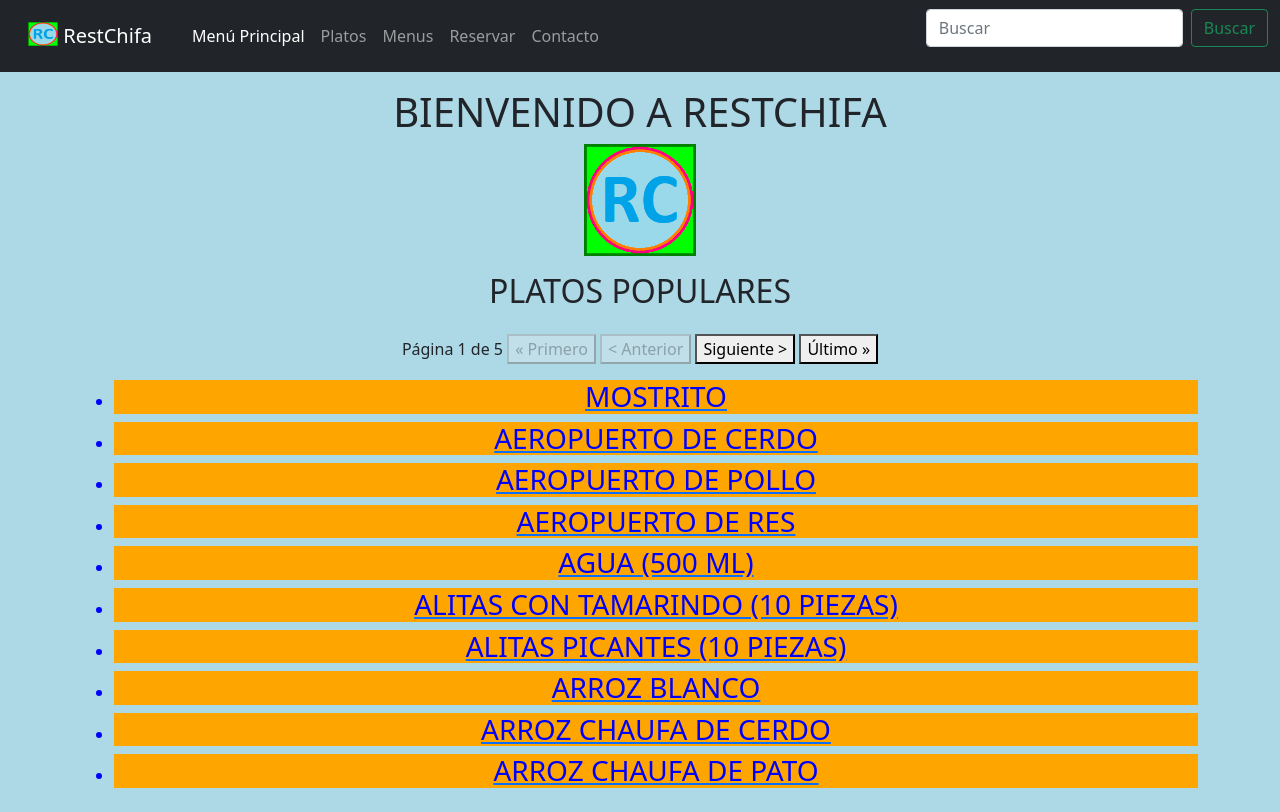
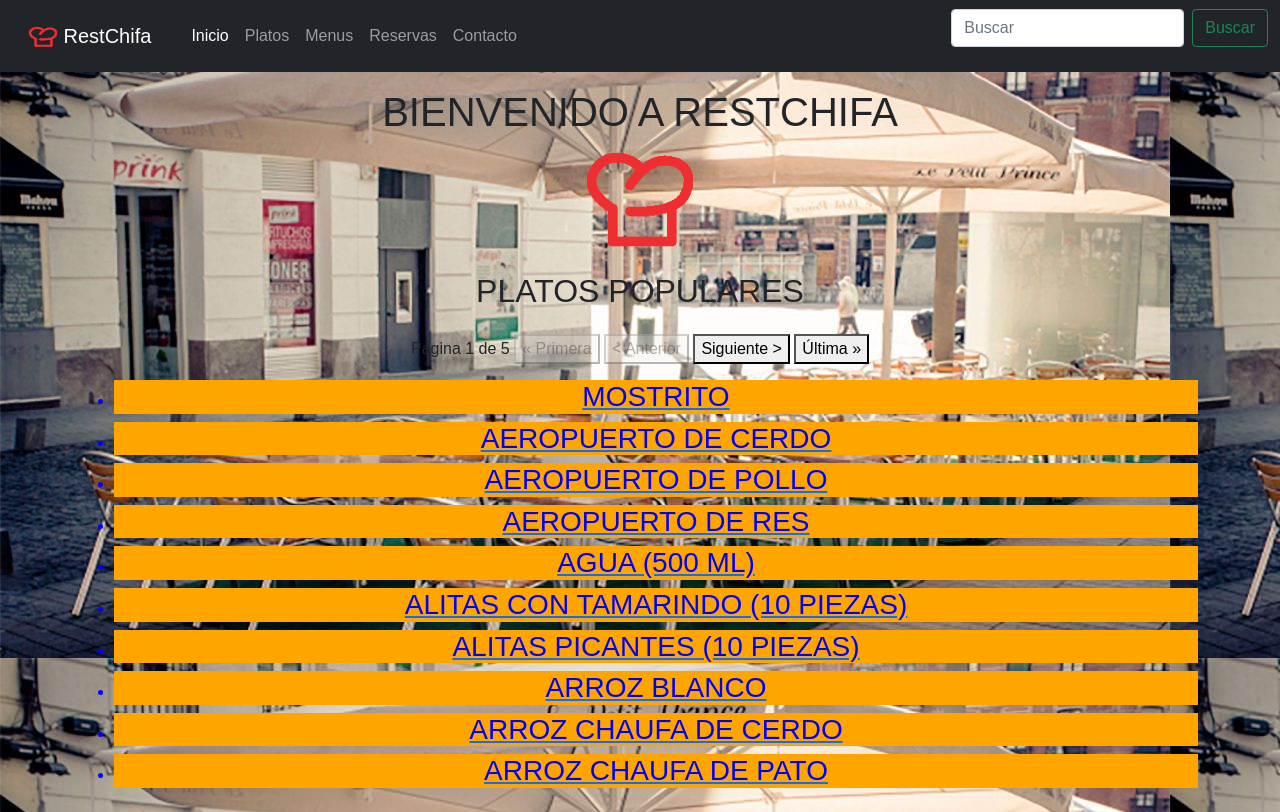
Before and after one commit to AntonioHristov/RestChifa, a Django app: page /restChifa/ in a window 1280 px wide. Run offline with Django 3.2, Linux system fonts and the light colour scheme; data comes from the database, SQL or seed files in the repository; both versions use the stored data as it was after the commit; some libraries are stand-ins or nearby versions.

Commit message:
posibles detalles finales v1

```diff
--- a/django/finalProyect/finalProyect/settings.py
+++ b/django/finalProyect/finalProyect/settings.py
@@ -140,11 +140,11 @@ MESSAGE_ERROR_RESERVES = "Elige una fecha válida, debe haber al menos 1 hora de
 
 PAGINATOR_PER_PAGE = 10
 
-URL_INDEX = "principal"
+URL_INDEX = "inicio/"
 URL_DISHES = "platos/"
 URL_DISH = "plato/"
 URL_MENUS = "menus/"
 URL_MENU = "menu/"
-URL_RESERVE = "reservar/"
+URL_RESERVE = "reservas/"
 URL_CONTACT = "contacto/"
 URL_DATA_RESERVES = "proximas_reservas/"
--- a/django/finalProyect/restChifa/static/restChifa/css/main/index.css
+++ b/django/finalProyect/restChifa/static/restChifa/css/main/index.css
@@ -1,6 +1,7 @@
 body
 {
-    background-color: lightblue;
+    background-image: url("./../../img/logo/background.jpg");
+    font-family: fantasy;
 }
 
 a li
--- a/django/finalProyect/restChifa/templates/restChifa/dish_detail.html
+++ b/django/finalProyect/restChifa/templates/restChifa/dish_detail.html
@@ -43,7 +43,7 @@
         </div>
         <div class="row">
             <div class="col-sm-12 col-md-12 col-lg-12 col-xl-12">
-                <li><h2>Popularidad: Pedido {{ dish.popular }} {% if dish.popular != 1 %} veces. {% else %} vez. {% endif %}</h2></li>
+                <li><h2>Popularidad: Pedido {{ dish.popular }} {% if dish.popular != 1 %} veces {% else %} vez {% endif %}</h2></li>
             </div>
         </div>
     </ul>
--- a/django/finalProyect/restChifa/templates/restChifa/navegation.html
+++ b/django/finalProyect/restChifa/templates/restChifa/navegation.html
@@ -23,10 +23,10 @@
         </button>
         <div class="collapse navbar-collapse" id="navbarNavAltMarkup">
             <div class="navbar-nav">
-                <a class="nav-link {{ nav_index_active }}" aria-current="page" href="{{settings.BASE_DIR}}/restChifa/{{url_page.index}}">Menú Principal</a>
+                <a class="nav-link {{ nav_index_active }}" aria-current="page" href="{{settings.BASE_DIR}}/restChifa/{{url_page.index}}">Inicio</a>
                 <a class="nav-link {{ nav_dishes_active }}" href="{{settings.BASE_DIR}}/restChifa/{{url_page.dishes}}">Platos</a>
                 <a class="nav-link {{ nav_menus_active }}" href="{{settings.BASE_DIR}}/restChifa/{{url_page.menus}}">Menus</a>
-                <a class="nav-link {{ nav_reserve_active }}" href="{{settings.BASE_DIR}}/restChifa/{{url_page.reserve}}">Reservar</a>
+                <a class="nav-link {{ nav_reserve_active }}" href="{{settings.BASE_DIR}}/restChifa/{{url_page.reserve}}">Reservas</a>
                 <a class="nav-link {{ nav_contact_active }}" href="{{settings.BASE_DIR}}/restChifa/{{url_page.contact}}">Contacto</a>
                 {% if user.is_superuser %}
                     <a class="nav-link {{ nav_data_reserves_active }}" href="{{settings.BASE_DIR}}/restChifa/{{url_page.data_reserves}}">Próximas Reservas</a>
--- a/django/finalProyect/restChifa/templates/restChifa/paginator.html
+++ b/django/finalProyect/restChifa/templates/restChifa/paginator.html
@@ -2,18 +2,18 @@
     {% if page_object.paginator.num_pages != 1 %} <!-- If there are more than 1 page -->
         Página {{ page_object.number }} de {{ page_object.paginator.num_pages }}
         {% if page_object.has_previous %}
-            <a href="?page=1"><button>&laquo; Primero</button></a>
+            <a href="?page=1"><button>&laquo; Primera</button></a>
             <a href="?page={{ page_object.previous_page_number }}"><button>&lt; Anterior</button></a>
         {% else %}
-            <button disabled>&laquo; Primero</button>
+            <button disabled>&laquo; Primera</button>
             <button disabled>&lt; Anterior</button>
         {% endif %}
         {% if page_object.has_next %}
             <a href="?page={{ page_object.next_page_number }}"><button>Siguiente &gt;</button></a>
-            <a href="?page={{ page_object.paginator.num_pages }}"><button>Último &raquo;</button></a>
+            <a href="?page={{ page_object.paginator.num_pages }}"><button>Última &raquo;</button></a>
         {% else %}
             <button disabled>Siguiente &gt;</button>
-            <button disabled>Último &raquo;</button>
+            <button disabled>Última &raquo;</button>
         {% endif %}
     {% endif %}
 {% else %}
```
Also changed, not shown: django/finalProyect/db.sqlite3, django/finalProyect/restChifa/static/restChifa/img/logo/background.jpg (added), django/finalProyect/restChifa/static/restChifa/img/logo/logo.png, django/finalProyect/restChifa/static/restChifa/img/logo/logo_copy.png (added).
